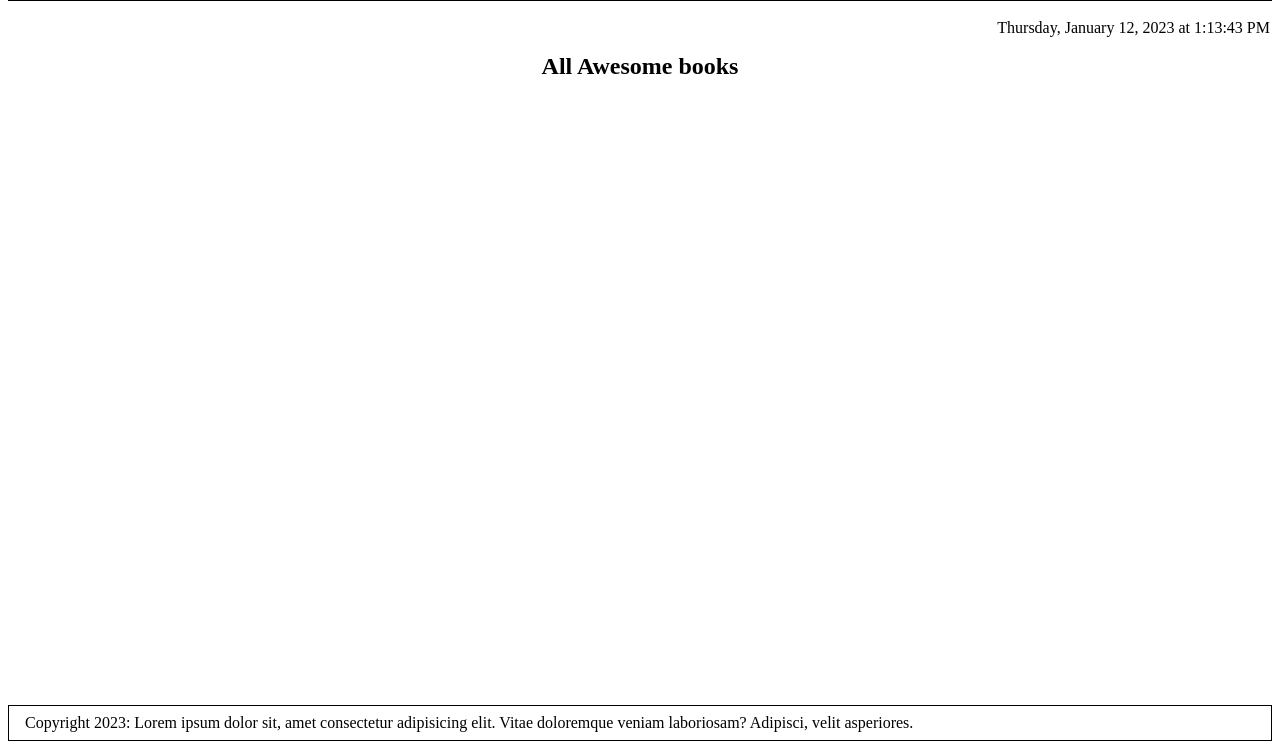
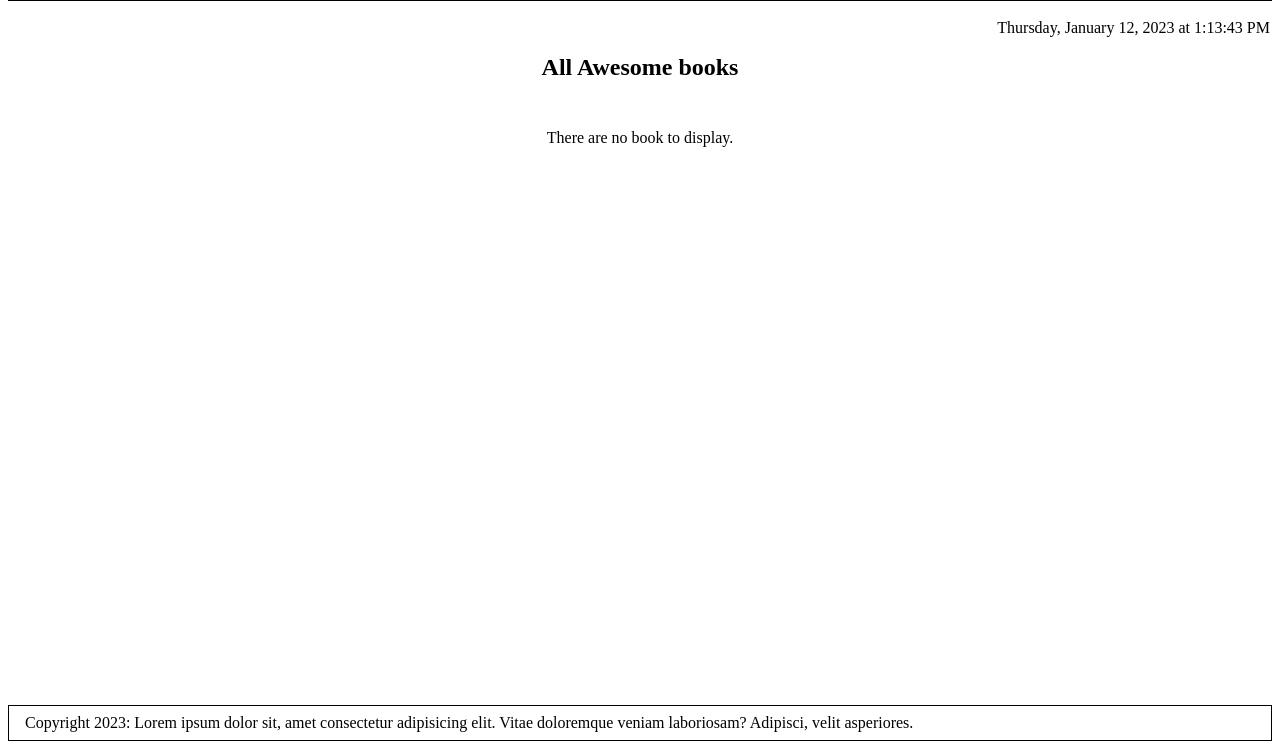
Before and after one commit to Chaseknis/awesome-book, a website: page index.html in a window 1280 px wide. Shown: the part 51-800 px from the top of the page. Drawn offline with Linux system fonts and the light colour scheme.

Commit message:
Show no book msg when book collection is empty

```diff
--- a/index.css
+++ b/index.css
@@ -60,6 +60,7 @@ main {
 
 main time {
   align-self: flex-end;
+  height: 20px;
 }
 
 input {
@@ -83,6 +84,15 @@ input {
 
 #books:empty {
   border-color: transparent;
+}
+
+#no-book-text {
+  display: none;
+  text-align: center;
+}
+
+#books:empty + #no-book-text {
+  display: block;
 }
 
 .book-container {
--- a/index.html
+++ b/index.html
@@ -23,6 +23,7 @@
       <section class="content all-book-section">
         <h2>All Awesome books</h2>
         <div id="books"></div>
+        <p id="no-book-text">There are no book to display.</p>
       </section>
 
       <section class="content">
```
